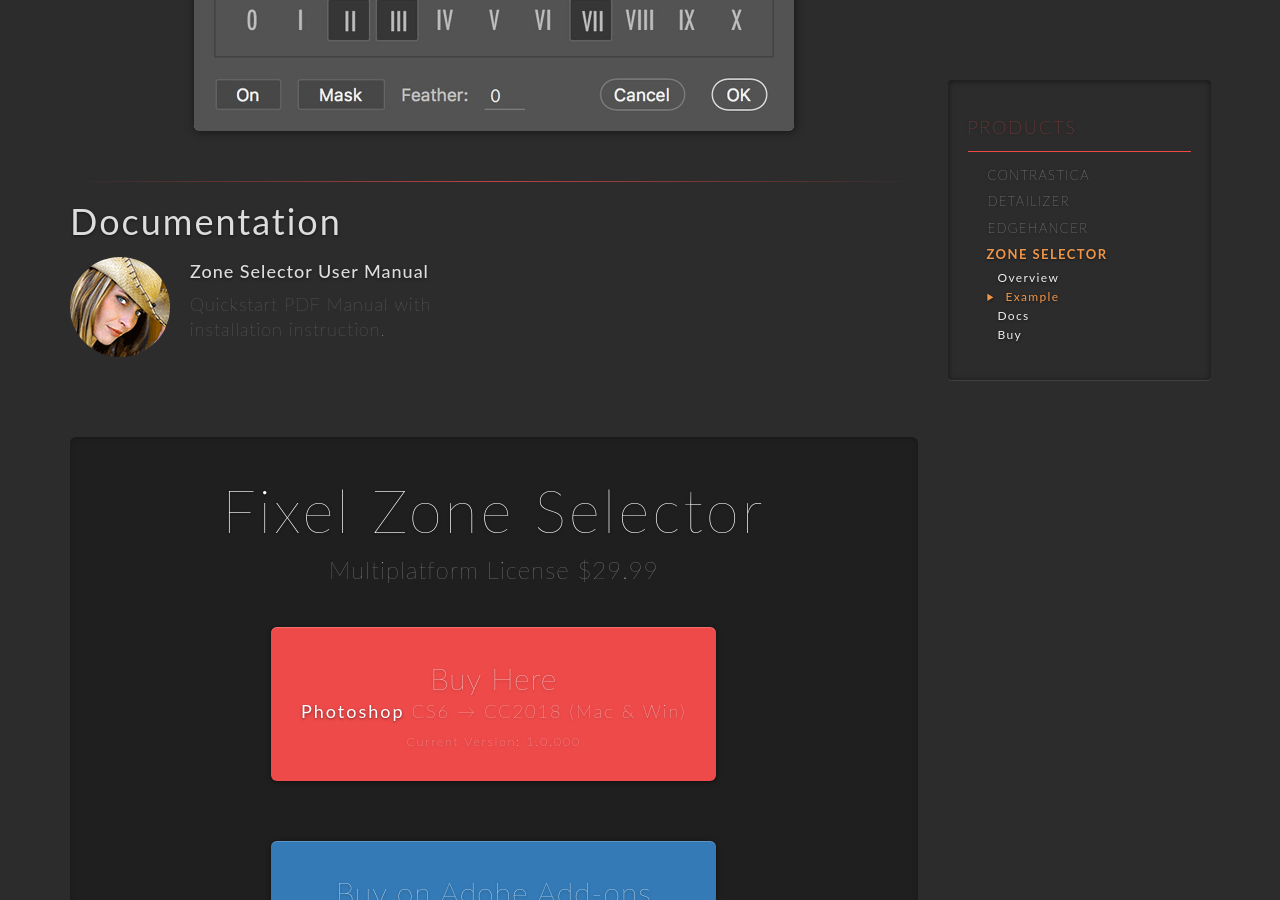
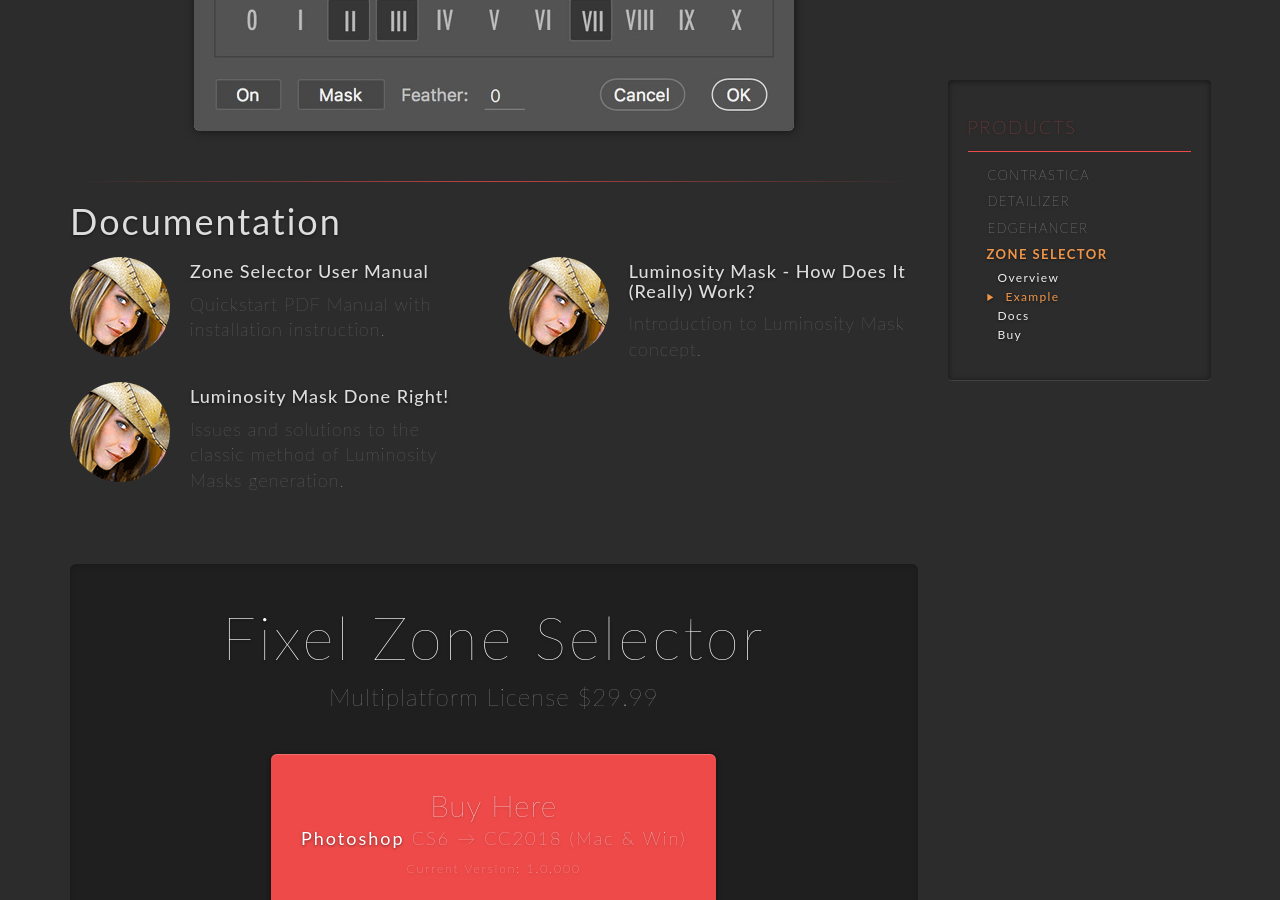
Before and after one commit to FixelAlgorithmsTeam/fixel, a Jekyll site: the page built from products/zoneselector/index.html, in a window 1280 px wide and 900 px high, scrolled down 2353 px. Built offline with Jekyll 4.4.1, drawn with Linux system fonts in a browser that asks for light colours; nearby versions of some CDN libraries; comment, search, counter and statistics services are not loaded.

Commit message:
New 	- 	Update Blog Post Luminosity Mask 002. Fixed 	- 	B Known Issues 	-	C To Do 	- 	Enable MathJax (See documentation). Remarks 	- 	E

```diff
--- a/products/zoneselector/index.html
+++ b/products/zoneselector/index.html
@@ -78,6 +78,18 @@
 						<a href="{{site.baseurl}}/products/zoneselector/pdf/Fixel Zone Selector 1 PS User Manual.pdf" title="zoneselector User Manual" target="_blank" class="hide-text zoneselector-doc-sprite zoneselector-manual pull-left img-circle img-documentation">Zone Selector User Manual</a>
 						<h4>Zone Selector User Manual</h4>
 						<p class="feature-text">Quickstart PDF Manual with installation instruction.</p>
+					</div>
+					<div class="clearfix visible-xs"></div>
+					<div class="col-sm-6">
+						<a href="{{site.baseurl}}news/2018/03/luminosity-mask-001/index.html" title="Luminosity Mask - How Does It (Really) Work?" target="_blank" class="hide-text zoneselector-doc-sprite zoneselector-manual pull-left img-circle img-documentation">Luminosity Mask - How Does It (Really) Work?</a>
+						<h4>Luminosity Mask - How Does It (Really) Work?</h4>
+						<p class="feature-text">Introduction to Luminosity Mask concept.</p>
+					</div>
+					<div class="clearfix visible-xs"></div>
+					<div class="col-sm-6">
+						<a href="{{site.baseurl}}/news/2018/11/luminosity-mask-002/index.html" title="Luminosity Mask Done Right!" target="_blank" class="hide-text zoneselector-doc-sprite zoneselector-manual pull-left img-circle img-documentation">Luminosity Mask Done Right!</a>
+						<h4>Luminosity Mask Done Right!</h4>
+						<p class="feature-text">Issues and solutions to the classic method of Luminosity Masks generation.</p>
 					</div>
 					<div class="clearfix visible-xs"></div>
 					<!-- <div class="col-sm-6">
```
